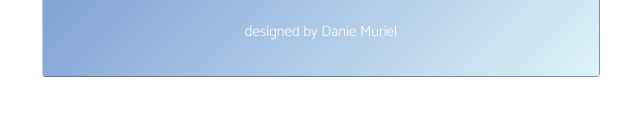
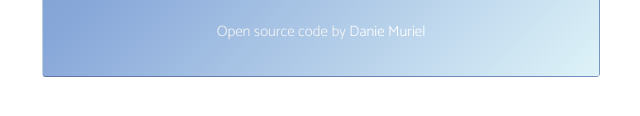
Before and after one commit to Danie-tech/Weather-app-project, a plain HTML site: page index.html in a window 1280 px wide. Shown: the part 542-658 px from the top of the page, 40-680 px from the left. Drawn offline with nearby package versions, Linux system fonts and the light colour scheme.

Commit message:
Add a link to Github

```diff
--- a/index.html
+++ b/index.html
@@ -104,7 +104,14 @@
 
             <br />
 
-            <p class="coder">designed by Danie Muriel</p>
+            <p class="coder">
+              <a
+                href="https://github.com/Danie-tech/Weather-app-project"
+                target="_blank"
+                >Open source code by</a
+              >
+              Danie Muriel
+            </p>
           </div>
         </div>
       </div>
```
